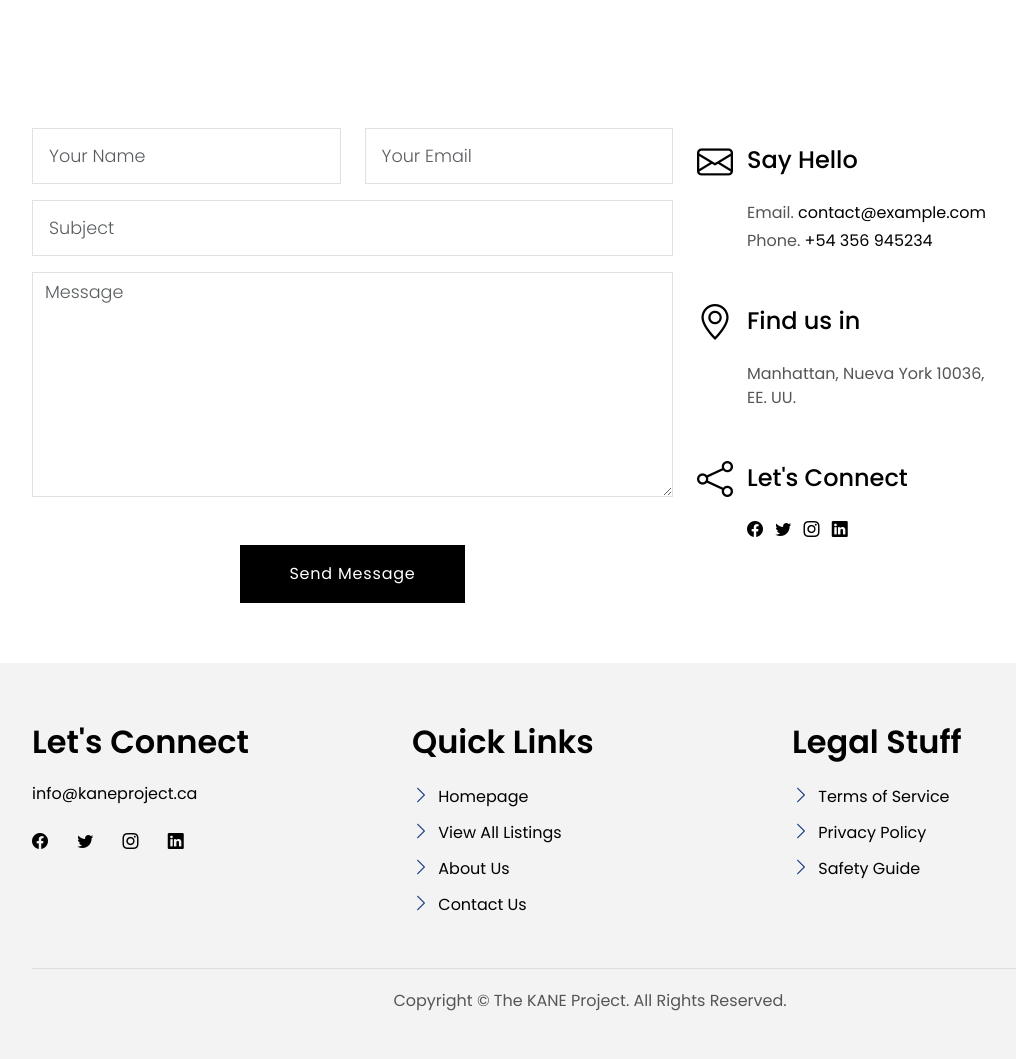
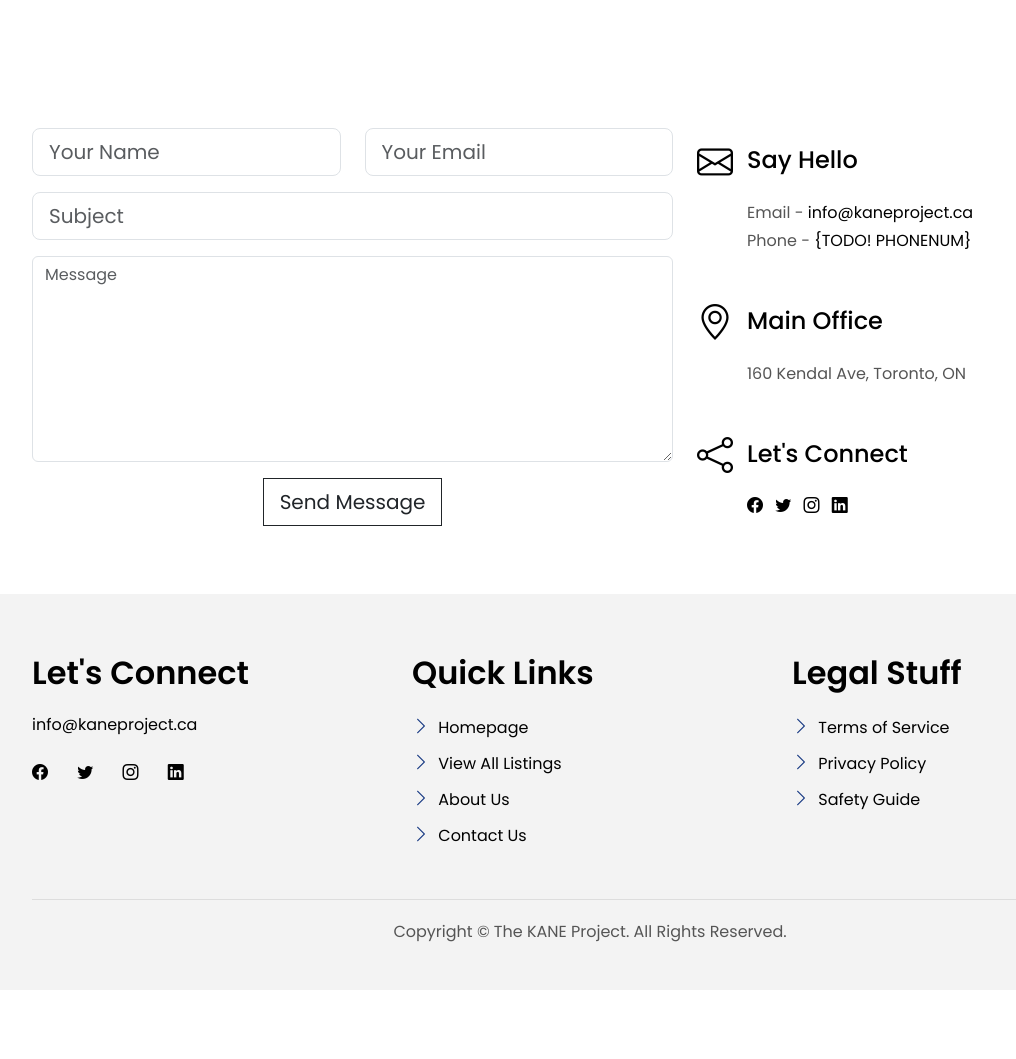
Before and after one commit to kane-project/web, a PHP site: page /public/client/contact.php in a window 1280 px wide. Shown: the part 785-1844 px from the top of the page, without its empty margins (50-1066 px from the left). After the commit the page ends 1727 px from the top, so only its background shows below. Run offline with PHP 8.4, Linux system fonts and the light colour scheme; some libraries are stand-ins or nearby versions.

Commit message:
added: new pages

```diff
--- a/index.php
+++ b/index.php
@@ -22,7 +22,8 @@ $dispatcher = simpleDispatcher(function (RouteCollector $r) {
     $r->addRoute('GET', '/account/logout[/]', '/client/logout.php');
     $r->addRoute('GET', '/account/chat/{slug}[/]', '/client/viewchat.php');
     $r->addRoute('GET', '/safety[/]', '/client/safety.php');
-    $r->addRoute('GET', '/legal/{page}[/]', '/client/legal.php');
+    $r->addRoute('GET', '/legal/{slug}[/]', '/client/legal.php');
+
 
     // Landlord Portal Routes
 
--- a/public/client/contact.php
+++ b/public/client/contact.php
@@ -25,14 +25,14 @@ include("header.php"); ?>
 					<div class="col-sm-12">
 						<div class="contact-map box">
 							<div id="map" class="contact-map">
-								<iframe src="https://www.google.com/maps/embed?pb=!1m18!1m12!1m3!1d3022.1422937950147!2d-73.98731968482413!3d40.75889497932681!2m3!1f0!2f0!3f0!3m2!1i1024!2i768!4f13.1!3m3!1m2!1s0x89c25855c6480299%3A0x55194ec5a1ae072e!2sTimes+Square!5e0!3m2!1ses-419!2sve!4v1510329142834" width="100%" height="450" frameborder="0" style="border:0" allowfullscreen></iframe>
+								<iframe src="https://www.google.com/maps/embed?pb=!1m18!1m12!1m3!1d2885.655242675809!2d-79.41339582344423!3d43.67613945094626!2m3!1f0!2f0!3f0!3m2!1i1024!2i768!4f13.1!3m3!1m2!1s0x882b349c7b2e07d1%3A0x78fafe8ff1bee19d!2s160%20Kendal%20Ave%2C%20Toronto%2C%20ON%20M5T%202T9!5e0!3m2!1sen!2sca!4v1707421405594!5m2!1sen!2sca" width="100%" height="450" frameborder="0" style="border:0" allowfullscreen></iframe>
 							</div>
 						</div>
 					</div>
 					<div class="col-sm-12 section-t8">
 						<div class="row">
 							<div class="col-md-7">
-								<form action="contact" method="post" role="form" class="php-email-form">
+								<form action="/contact" method="POST" role="form">
 									<div class="row">
 										<div class="col-md-6 mb-3">
 											<div class="form-group">
@@ -54,16 +54,8 @@ include("header.php"); ?>
 												<textarea name="message" class="form-control" name="message" cols="45" rows="8" placeholder="Message" required></textarea>
 											</div>
 										</div>
-										<div class="col-md-12 my-3">
-											<div class="mb-3">
-												<div class="loading">Loading</div>
-												<div class="error-message"></div>
-												<div class="sent-message">Your message has been sent. Thank you!</div>
-											</div>
-										</div>
-
-										<div class="col-md-12 text-center">
-											<button type="submit" class="btn btn-a">Send Message</button>
+										<div class="col-md-12 mt-3 text-center">
+											<button type="submit" class="btn rounded-0 btn-lg btn-outline-dark">Send Message</button>
 										</div>
 									</div>
 								</form>
@@ -78,11 +70,11 @@ include("header.php"); ?>
 											<h4 class="icon-title">Say Hello</h4>
 										</div>
 										<div class="icon-box-content">
-											<p class="mb-1">Email.
-												<span class="color-a">contact@example.com</span>
+											<p class="mb-1">Email -
+												<span class="color-a">info@kaneproject.ca</span>
 											</p>
-											<p class="mb-1">Phone.
-												<span class="color-a">+54 356 945234</span>
+											<p class="mb-1">Phone -
+												<span class="color-a">{TODO! PHONENUM}</span>
 											</p>
 										</div>
 									</div>
@@ -93,12 +85,11 @@ include("header.php"); ?>
 									</div>
 									<div class="icon-box-content table-cell">
 										<div class="icon-box-title">
-											<h4 class="icon-title">Find us in</h4>
+											<h4 class="icon-title">Main Office</h4>
 										</div>
 										<div class="icon-box-content">
 											<p class="mb-1">
-												Manhattan, Nueva York 10036,
-												<br> EE. UU.
+												160 Kendal Ave, Toronto, ON
 											</p>
 										</div>
 									</div>
--- a/public/client/footer.php
+++ b/public/client/footer.php
@@ -105,5 +105,4 @@
 <div id="preloader"></div>
 <script src="assets/vendor/bootstrap/js/bootstrap.bundle.min.js"></script>
 <script src="assets/vendor/swiper/swiper-bundle.min.js"></script>
-<script src="assets/vendor/php-email-form/validate.js"></script>
 <script src="assets/js/main.js"></script>
--- a/public/client/viewlisting.php
+++ b/public/client/viewlisting.php
@@ -1,4 +1,6 @@
-<?php $page = "{ListingName}"; include("header.php"); ?>
+<?php
+	$page = "{ListingName}"; include("header.php");
+?>
 
 <body>
 
```
Also changed, not shown: README.md, public/portal/reset.php (added).
